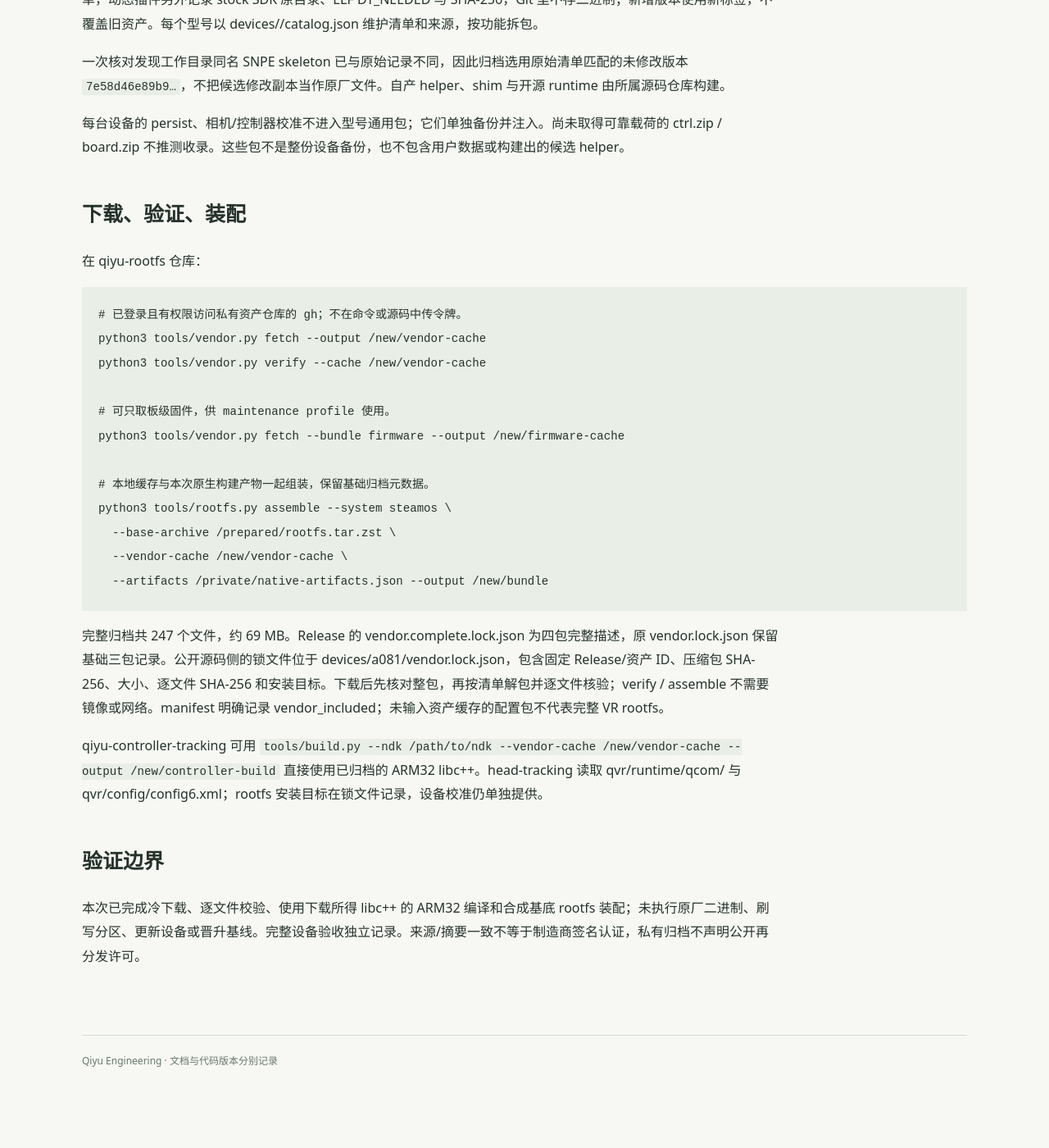
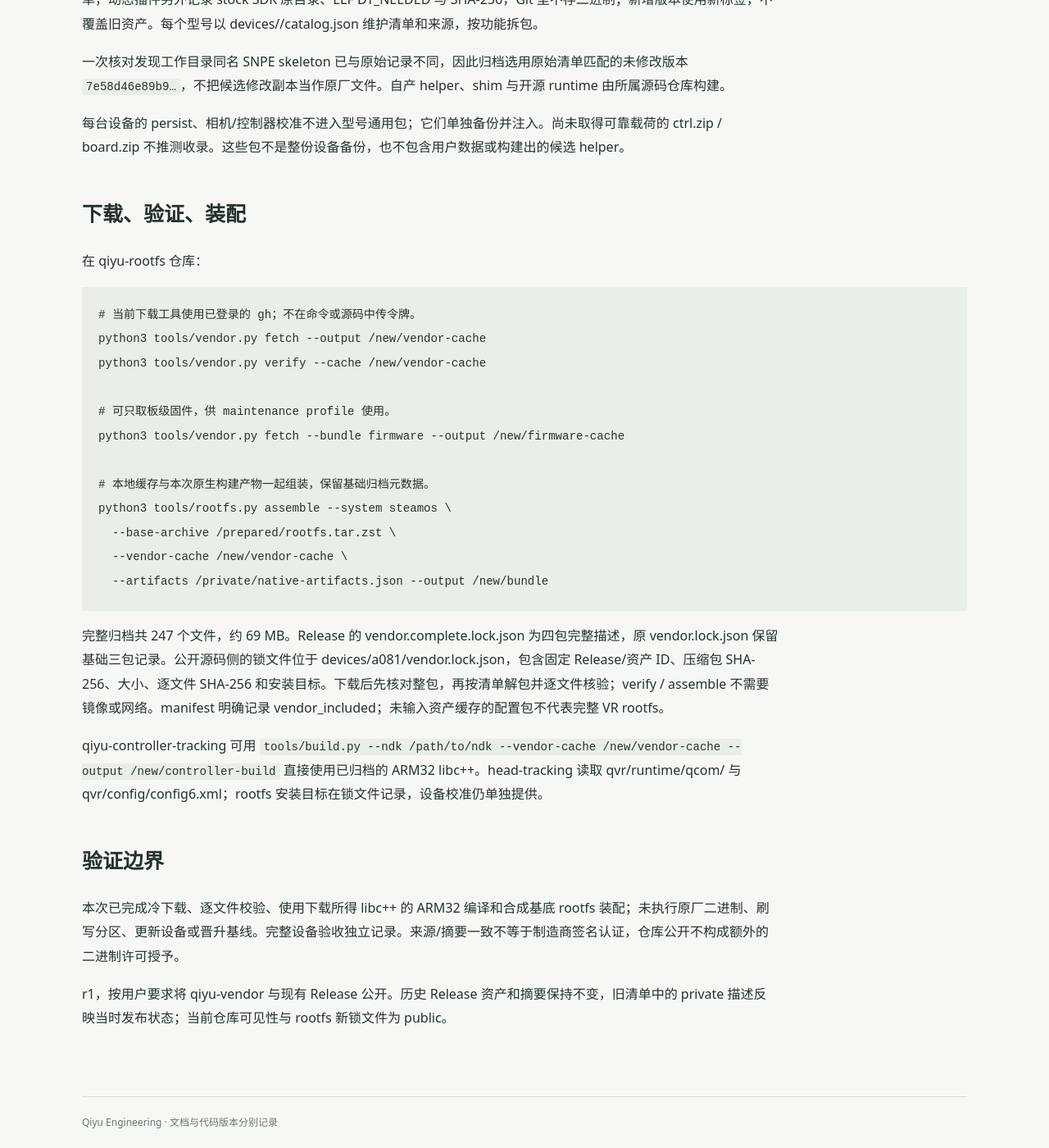
Before and after one commit to bitsk/qiyu-docs, a Jekyll site: the page built from wiki/vendor-assets.md, in a window 1280 px wide and 1400 px high, scrolled down 776 px. Shown: the whole window at 82% size. Built offline with Jekyll 4.4.1, drawn with Linux system fonts in a browser that asks for light colours; before the commit the page ends 2101 px from its top, so only the background shows below that; some of the changed text lies outside the part shown.

Commit message:
docs: record public vendor repository access

````diff
--- a/wiki/vendor-assets.md
+++ b/wiki/vendor-assets.md
@@ -5,7 +5,7 @@ title: 原厂二进制归档
 
 # 原厂二进制归档
 
-[bitsk/qiyu-vendor](https://github.com/bitsk/qiyu-vendor) 是私有资产仓库，Git 保存来源清单和打包工具，二进制放在 [固定 Release](https://github.com/bitsk/qiyu-vendor/releases/tag/a081-vendor-r1)。公开代码仓库只记录版本、资产 ID 和摘要；正常构建不再反复提取整份原厂镜像。
+[bitsk/qiyu-vendor](https://github.com/bitsk/qiyu-vendor) 是公开资产仓库，Git 保存来源清单和打包工具，二进制放在 [固定 Release](https://github.com/bitsk/qiyu-vendor/releases/tag/a081-vendor-r1)。公开代码仓库只记录版本、资产 ID 和摘要；正常构建不再反复提取整份原厂镜像。
 
 ## A081 首批快照
 
@@ -27,7 +27,7 @@ title: 原厂二进制归档
 在 qiyu-rootfs 仓库：
 
 ```sh
-# 已登录且有权限访问私有资产仓库的 gh；不在命令或源码中传令牌。
+# 当前下载工具使用已登录的 gh；不在命令或源码中传令牌。
 python3 tools/vendor.py fetch --output /new/vendor-cache
 python3 tools/vendor.py verify --cache /new/vendor-cache
 
@@ -47,4 +47,6 @@ qiyu-controller-tracking 可用 `tools/build.py --ndk /path/to/ndk --vendor-cach
 
 ## 验证边界
 
-本次已完成冷下载、逐文件校验、使用下载所得 libc++ 的 ARM32 编译和合成基底 rootfs 装配；未执行原厂二进制、刷写分区、更新设备或晋升基线。完整设备验收独立记录。来源/摘要一致不等于制造商签名认证，私有归档不声明公开再分发许可。
+本次已完成冷下载、逐文件校验、使用下载所得 libc++ 的 ARM32 编译和合成基底 rootfs 装配；未执行原厂二进制、刷写分区、更新设备或晋升基线。完整设备验收独立记录。来源/摘要一致不等于制造商签名认证，仓库公开不构成额外的二进制许可授予。
+
+r1，按用户要求将 qiyu-vendor 与现有 Release 公开。历史 Release 资产和摘要保持不变，旧清单中的 private 描述反映当时发布状态；当前仓库可见性与 rootfs 新锁文件为 public。
````
Also changed, not shown: _journal/vendor-binary-archive.md (+2 -0 lines), index.md (+1 -1 lines), wiki/architecture.md (+1 -1 lines), wiki/build-and-release.md (+1 -1 lines).
